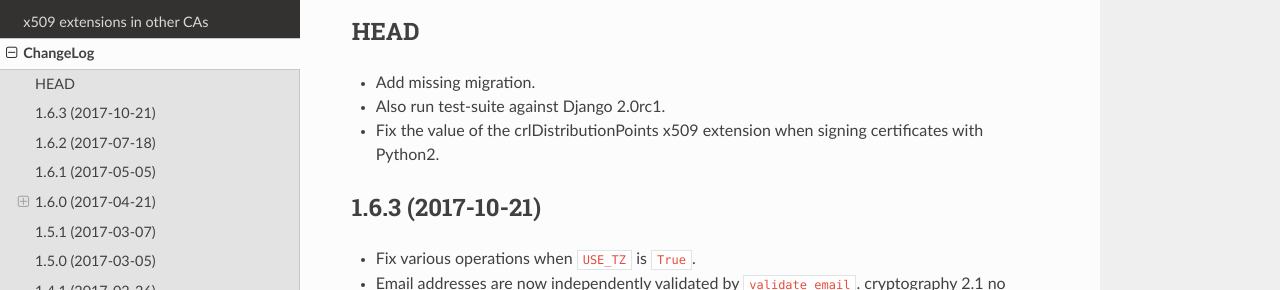
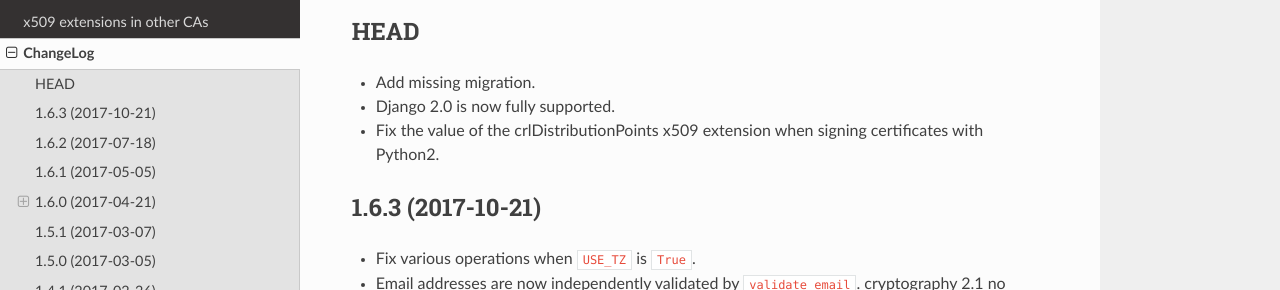
Before and after one commit to mathiasertl/django-ca, a Sphinx documentation site: the page built from docs/source/changelog.rst, in a window 1280 px wide and 900 px high. Shown: the part 145-435 px from the top of the window. Built offline with Sphinx 7.4.7 and the Read the Docs theme 2.0.0, drawn with Linux system fonts in a browser that asks for light colours.

Commit message:
minor changelog update

```diff
--- a/docs/source/changelog.rst
+++ b/docs/source/changelog.rst
@@ -9,7 +9,7 @@ HEAD
 ****
 
 * Add missing migration.
-* Also run test-suite against Django 2.0rc1.
+* Django 2.0 is now fully supported.
 * Fix the value of the crlDistributionPoints x509 extension when signing certificates with Python2.
 
 .. _changelog-1.6.3:
```
